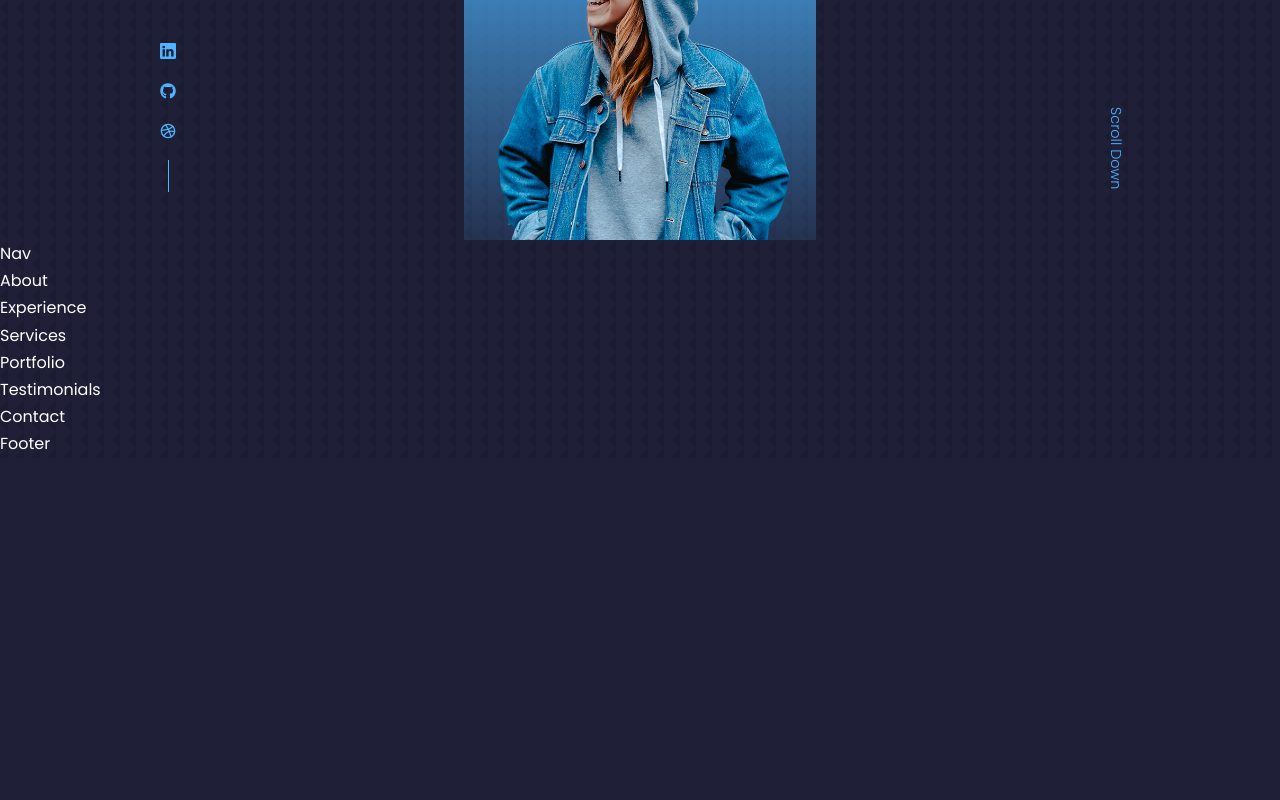
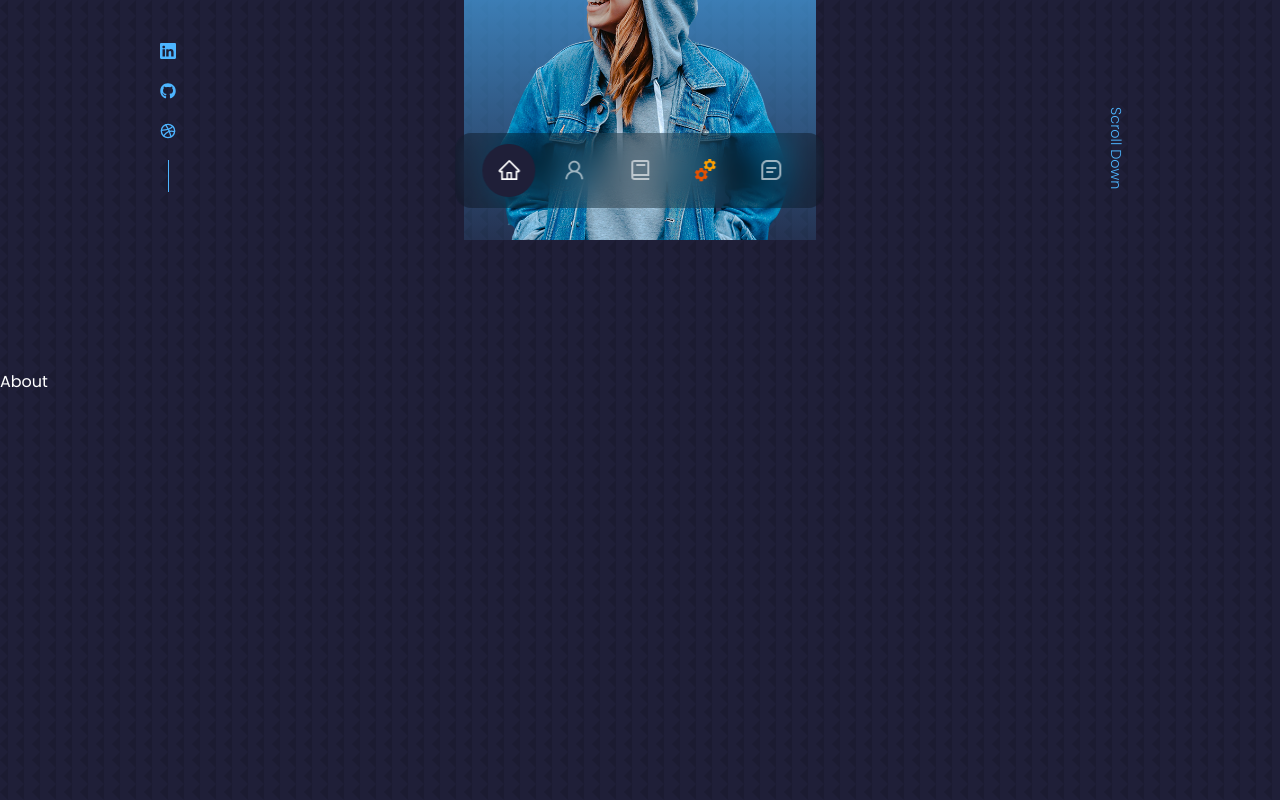
Before and after one commit to Shuvo-Roy/Portfolio, a React (Create React App) app: page / in a window 1280 px wide. Shown: the part 560-1360 px from the top of the page. Before the commit the page ends 1018 px from the top, so only its background shows below. Built offline with nearby package versions, Linux system fonts and the light colour scheme.

Commit message:
nav bar complete

```diff
--- a/src/components/about/About.jsx
+++ b/src/components/about/About.jsx
@@ -2,7 +2,7 @@
 import './about.css'
 const About = () => {
   return (
-    <div>About</div>
+    <section id='about'>About</section>
   )
 }
 
--- a/src/components/contact/Contact.jsx
+++ b/src/components/contact/Contact.jsx
@@ -2,7 +2,7 @@
 import './contact.css'
 const Contact = () => {
   return (
-    <div>Contact</div>
+    <section id='contact'>Contact</section>
   )
 }
 
--- a/src/components/experience/Experience.jsx
+++ b/src/components/experience/Experience.jsx
@@ -3,7 +3,7 @@
 
 const Experience = () => {
   return (
-    <div>Experience</div>
+    <section id='experience'>Experience</section>
   )
 }
 
--- a/src/components/footer/Footer.jsx
+++ b/src/components/footer/Footer.jsx
@@ -2,7 +2,7 @@
 import './footer.css'
 const Footer = () => {
   return (
-    <div>Footer</div>
+    <section id='footer'>Footer</section>
   )
 }
 
--- a/src/components/nav/Nav.jsx
+++ b/src/components/nav/Nav.jsx
@@ -1,8 +1,21 @@
-import React from 'react'
+import React, { useState } from 'react'
 import './nav.css'
+import {AiOutlineHome} from 'react-icons/ai'
+import {AiOutlineUser} from 'react-icons/ai'
+import {BiBook} from 'react-icons/bi'
+import {FcServices} from 'react-icons/fc'
+import {BiMessageSquareDetail} from 'react-icons/bi'
+
 const Nav = () => {
+  const [activeNav, setActiveNav] = useState("#")
   return (
-    <div>Nav</div>
+    <nav>
+      <a href="#" onClick={()=> setActiveNav('#')} className={activeNav ==='#'? 'active' : ''}><AiOutlineHome/></a>
+      <a href="#about" onClick={()=> setActiveNav('#about')} className={activeNav ==='#about'? 'active' : ''}><AiOutlineUser/></a>
+      <a href="#experience" onClick={()=> setActiveNav('#experience')} className={activeNav ==='#experience'? 'active' : ''}><BiBook/></a>
+      <a href="#services" onClick={()=> setActiveNav('#services')} className={activeNav ==='#services'? 'active' : ''}><FcServices/></a>
+      <a href="#contact" onClick={()=> setActiveNav('#contact')} className={activeNav ==='#contact'? 'active' : ''}><BiMessageSquareDetail/></a>
+    </nav>
   )
 }
 
--- a/src/components/nav/nav.css
+++ b/src/components/nav/nav.css
@@ -0,0 +1,31 @@
+nav{
+    background: rgba(0, 0, 0, 0.3 );
+    width: max-content;
+    display: block;
+    padding: 0.7rem 1.7rem;
+    z-index: 2;
+    position: fixed;
+    left: 50%;
+    transform: translateX(-50%);
+    bottom: 2rem;
+    display: flex;
+    gap: 0.8rem;
+    border-radius: 1rem;
+    backdrop-filter: blur(15px);
+}
+
+nav a{
+    background: transparent;
+    padding: 0.9rem;
+    border-radius: 50%;
+    display: flex;
+    color: var(--color-light);
+    font-size: 1.5rem;
+}
+nav a:hover{
+    background: rgba(0, 0, 0, 0.3);
+}
+nav a.active{
+    background: var(--color-bg);
+    color: var(--color-white);
+}
--- a/src/index.css
+++ b/src/index.css
@@ -50,6 +50,7 @@
 }
 section{
     margin-top: 8rem;
+    height: 100vh;
 }
 section >h2,section > h5{
     text-align: center;
```
